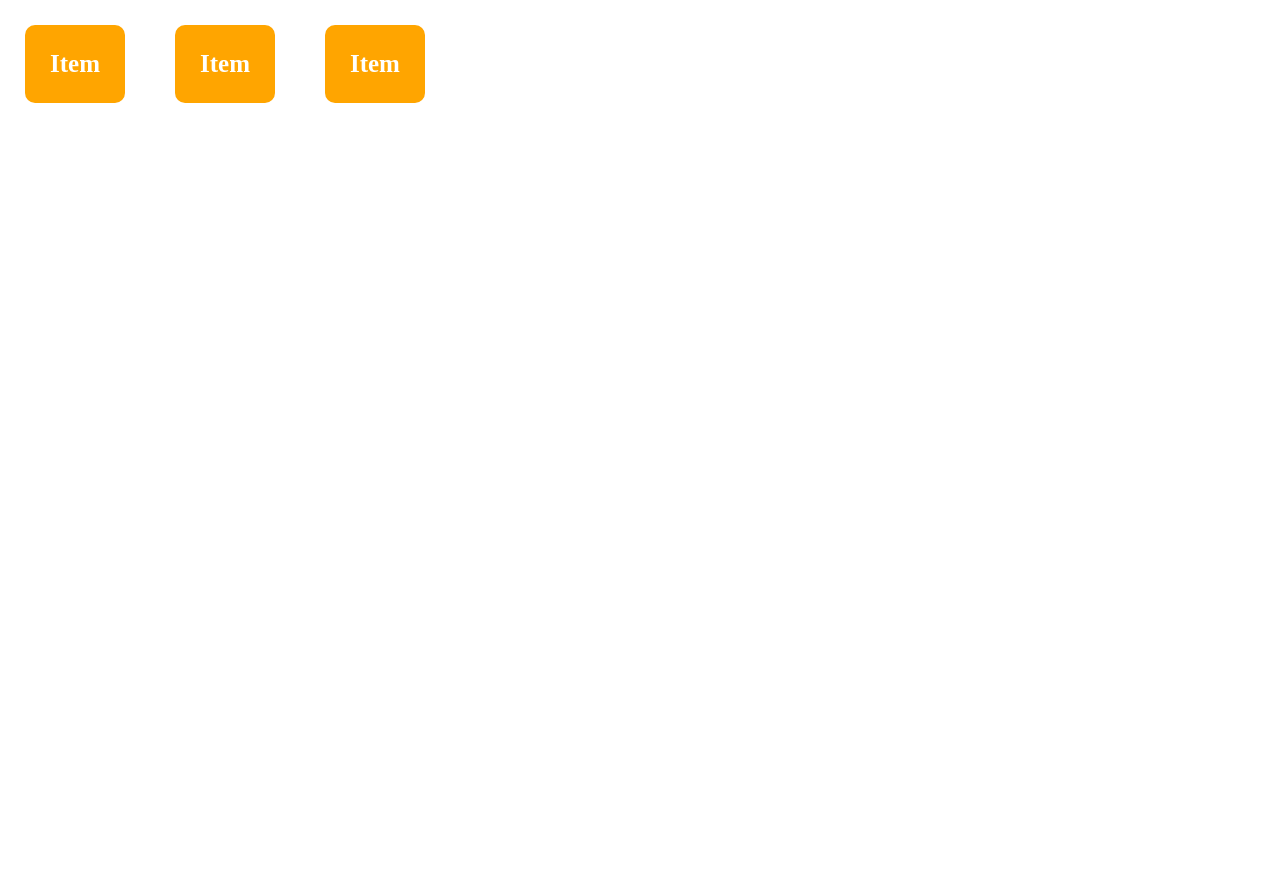
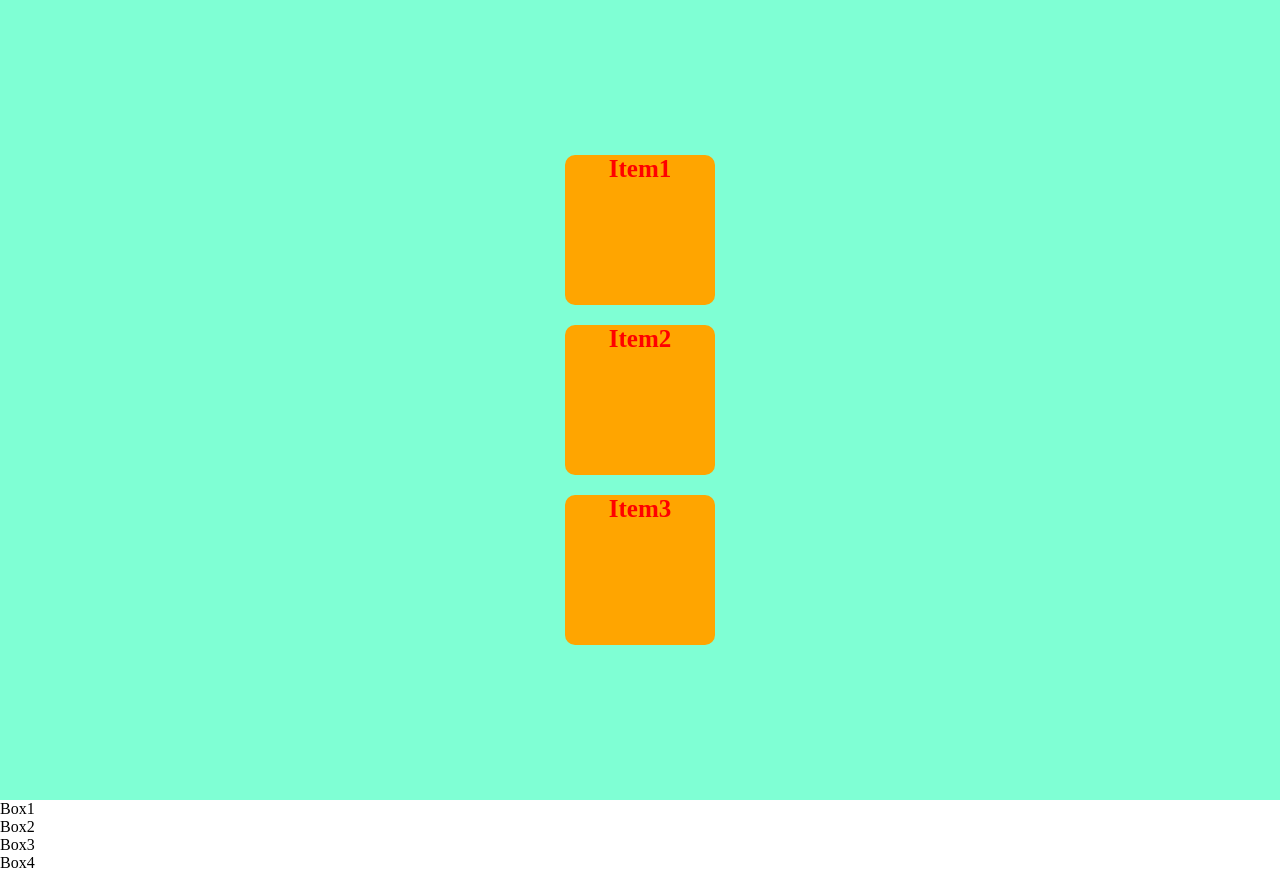
Before and after one commit to fatmadurak/CssExercises, a plain HTML site: page FlexboxProperties/index.html in a window 1280 px wide. Before the commit the page ends 800 px from the top, so only its background shows below. Drawn offline with Linux system fonts and the light colour scheme.

Commit message:
flexboxsample created

```diff
--- a/FlexboxProperties/index.css
+++ b/FlexboxProperties/index.css
@@ -7,9 +7,12 @@
 }
 
 .container{
-
 display: flex;
-
+flex-direction: column;
+justify-content: center;
+align-items: center;
+background-color:aquamarine;
+height: 100vh;
 
 
 
@@ -19,12 +22,15 @@ display: flex;
 .item{
 
     background-color: orange;
-    padding: 25px;
-    margin:25px ;
+    width: 150px;
+    height: 150px;
+    margin: 10px;
     border-radius: 10px;
-    color:white;
+    color:red;
     font-size: 25px;
     font-weight: bold;
+    text-align: center;
+
 
 
 }
--- a/FlexboxProperties/index.html
+++ b/FlexboxProperties/index.html
@@ -10,9 +10,16 @@
 
     <div class="container">
 
-        <div class="item">Item</div>
-        <div class="item">Item</div>
-        <div class="item">Item</div>
+        <div class="item">Item1</div>
+        <div class="item">Item2</div>
+        <div class="item">Item3</div>
+    </div>
+
+    <div class="container2">
+        <div class="box">Box1</div>
+        <div class="box">Box2</div>
+        <div class="box">Box3</div>
+        <div class="box">Box4</div>
     </div>
 </body>
 </html>
```
